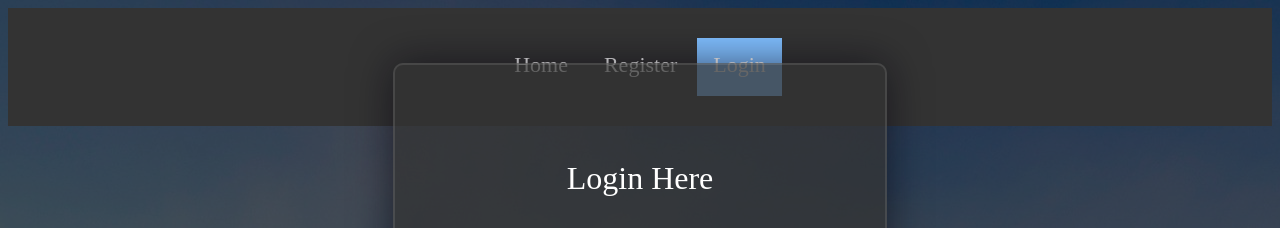
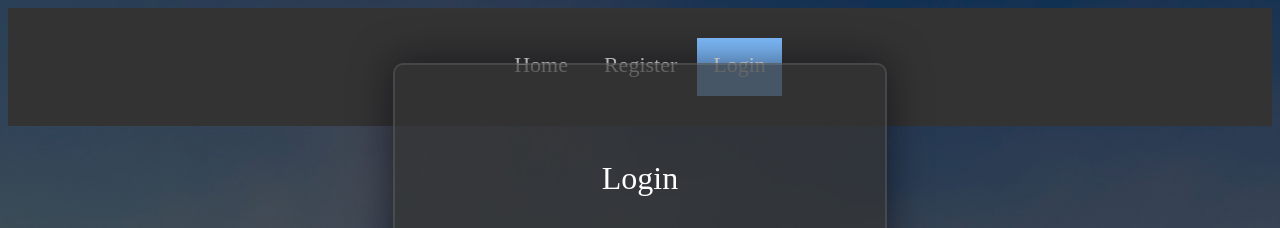
Before and after one commit to CaseyBot/COSC4353-Group17, a website: page homework5/client/login.html in a window 1280 px wide. Shown: the top 228 px of the page. Drawn offline with Linux system fonts and the light colour scheme.

Commit message:
Update login.html

```diff
--- a/homework5/client/login.html
+++ b/homework5/client/login.html
@@ -103,7 +103,7 @@
     </div>
 
     <form className='login' action="/login" method="POST">
-        <h3>Login Here</h3>
+        <h3>Login</h3>
 
             <label>Username</label>
             <input type="text" id='username' name="username" required>
```
